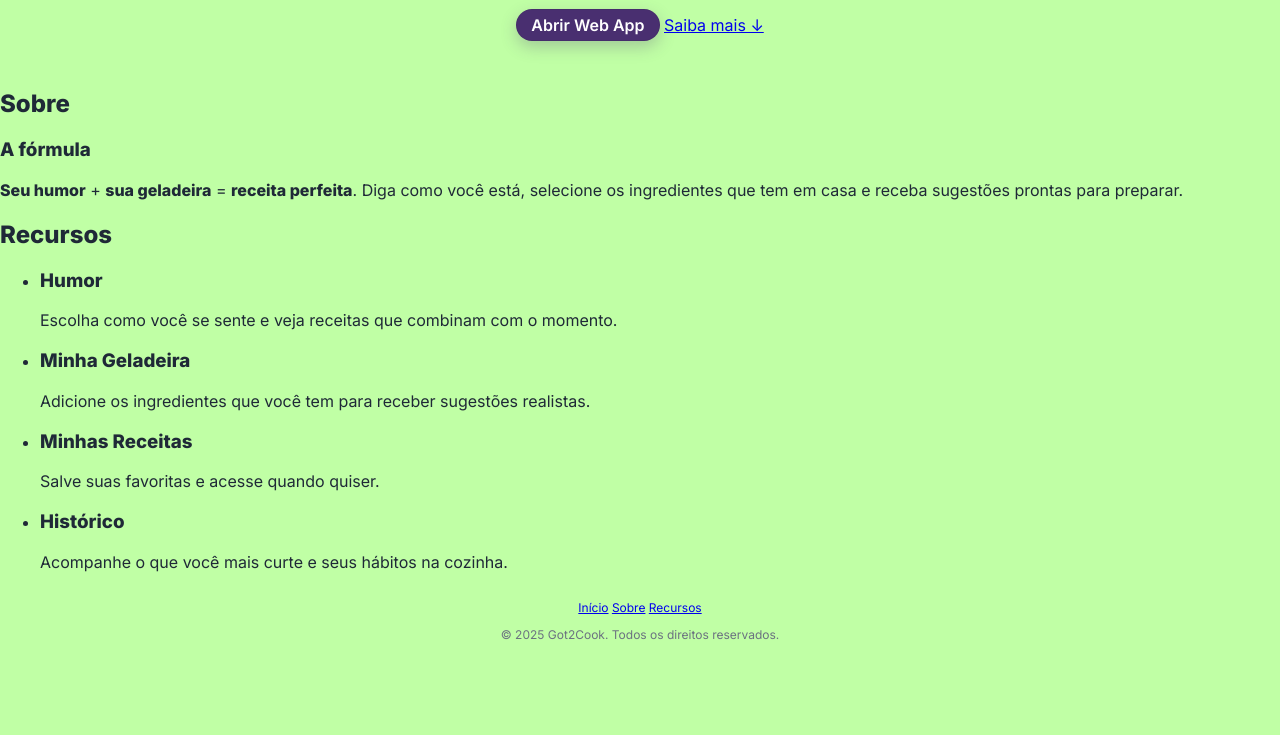
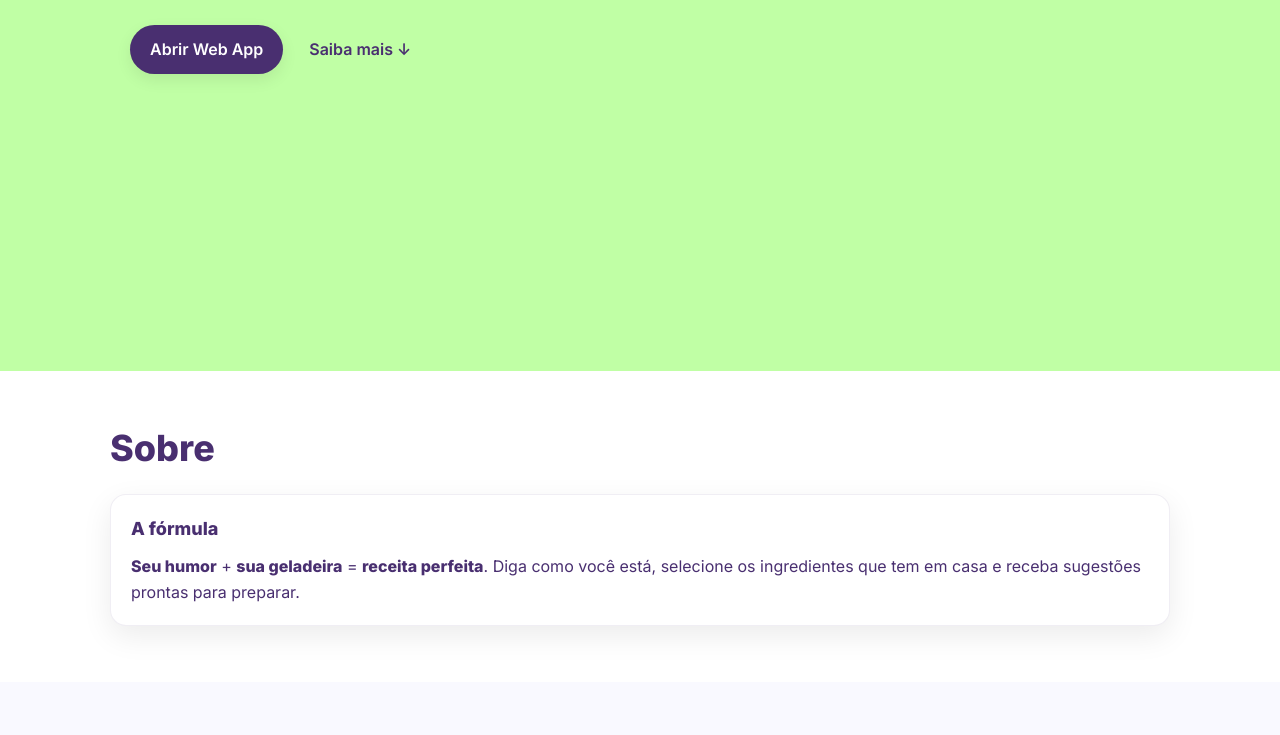
Before and after one commit to Got2Cook/Got2Cook-web, a plain HTML site: page index.html in a window 1280 px wide. Shown: the part 429-1164 px from the top of the page. Before the commit the page ends 1101 px from the top, so only its background shows below. Drawn offline with Linux system fonts and the light colour scheme; files that its build step writes are made by us from their sources; files whose address does not match are found by name.

Commit message:
Update index.html

```diff
--- a/index.html
+++ b/index.html
@@ -10,7 +10,7 @@
   <link rel="preconnect" href="https://fonts.gstatic.com" crossorigin />
   <link href="https://fonts.googleapis.com/css2?family=Inter:wght@400;600;800&display=swap" rel="stylesheet">
 
-  <link rel="stylesheet" href="style.css" />
+  <link rel="stylesheet" href="assets/style-landing.css" />
 </head>
 <body id="topo">
   <!-- HEADER / HERO (primeira dobra) -->
```
